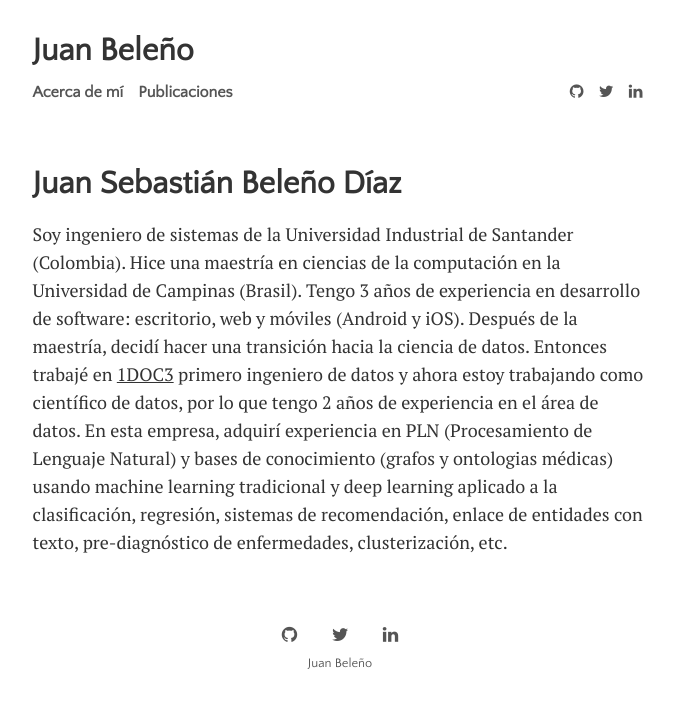
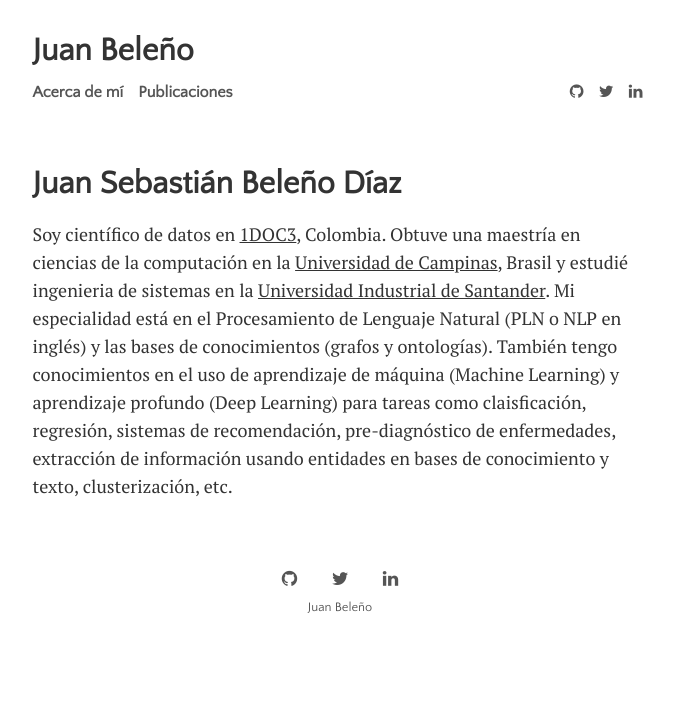
Before and after one commit to juanbeleno/juanbeleno.github.com, a Jekyll site: the page built from menu/about.md, in a window 1280 px wide. Shown: the top 708 px of the page, without its empty margins (300-974 px from the left). Built offline with Jekyll 4.4.1, drawn with Linux system fonts in a browser that asks for light colours.

Commit message:
Change in the resumé

```diff
--- a/menu/about.md
+++ b/menu/about.md
@@ -3,4 +3,4 @@ layout: page
 title: Juan Sebastián Beleño Díaz
 ---
 
-Soy ingeniero de sistemas de la Universidad Industrial de Santander (Colombia). Hice una maestría en ciencias de la computación en la Universidad de Campinas (Brasil). Tengo 3 años de experiencia en desarrollo de software: escritorio, web y móviles (Android y iOS). Después de la maestría, decidí hacer una transición hacia la ciencia de datos. Entonces trabajé en [1DOC3](https://www.1doc3.com/) primero ingeniero de datos y ahora estoy trabajando como científico de datos, por lo que tengo 2 años de experiencia en el área de datos. En esta empresa, adquirí experiencia en PLN (Procesamiento de Lenguaje Natural) y bases de conocimiento (grafos y ontologias médicas) usando machine learning tradicional y deep learning aplicado a la clasificación, regresión, sistemas de recomendación, enlace de entidades con texto, pre-diagnóstico de enfermedades, clusterización, etc.
+Soy científico de datos en [1DOC3](https://www.1doc3.com/), Colombia. Obtuve una maestría en ciencias de la computación en la [Universidad de Campinas](https://www.unicamp.br/unicamp/), Brasil y estudié ingenieria de sistemas en la [Universidad Industrial de Santander](https://www.uis.edu.co/webUIS/es/index.jsp). Mi especialidad está en el Procesamiento de Lenguaje Natural (PLN o NLP en inglés) y las bases de conocimientos (grafos y ontologías). También tengo conocimientos en el uso de aprendizaje de máquina (Machine Learning) y aprendizaje profundo (Deep Learning) para tareas como claisficación, regresión, sistemas de recomendación, pre-diagnóstico de enfermedades, extracción de información usando entidades en bases de conocimiento y texto, clusterización, etc.
```
